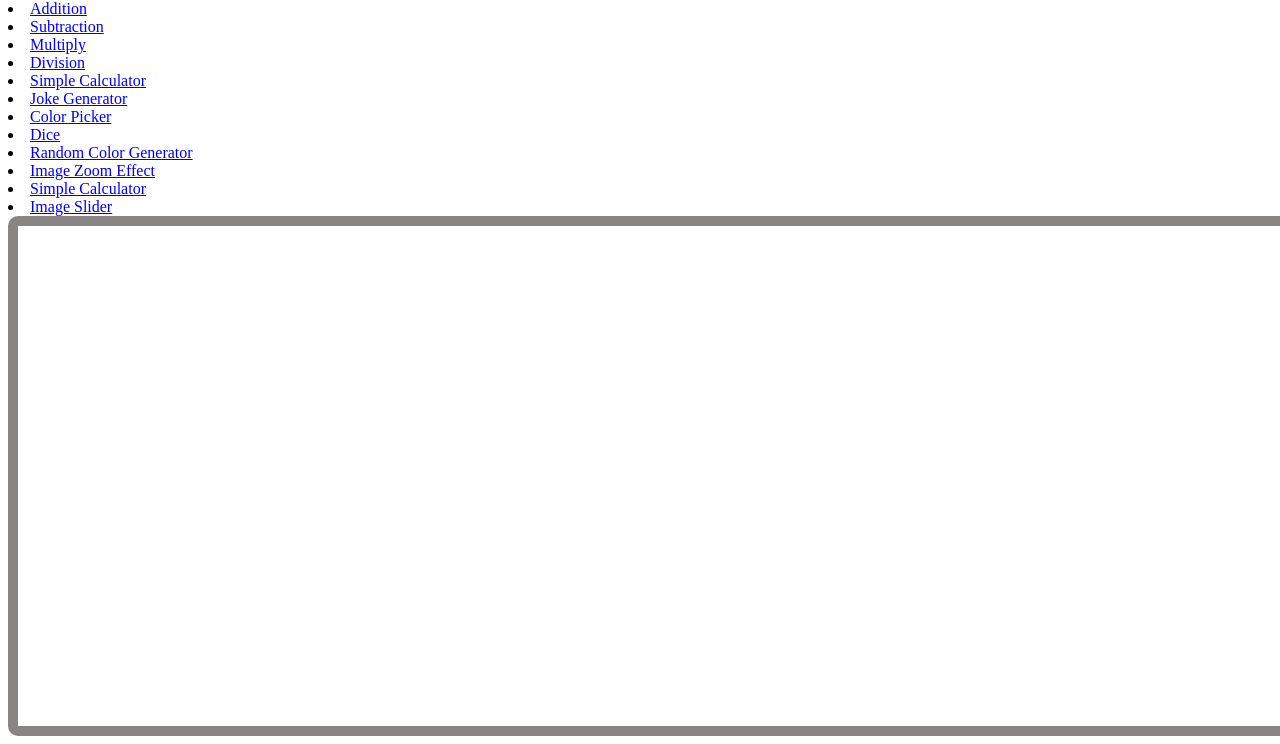
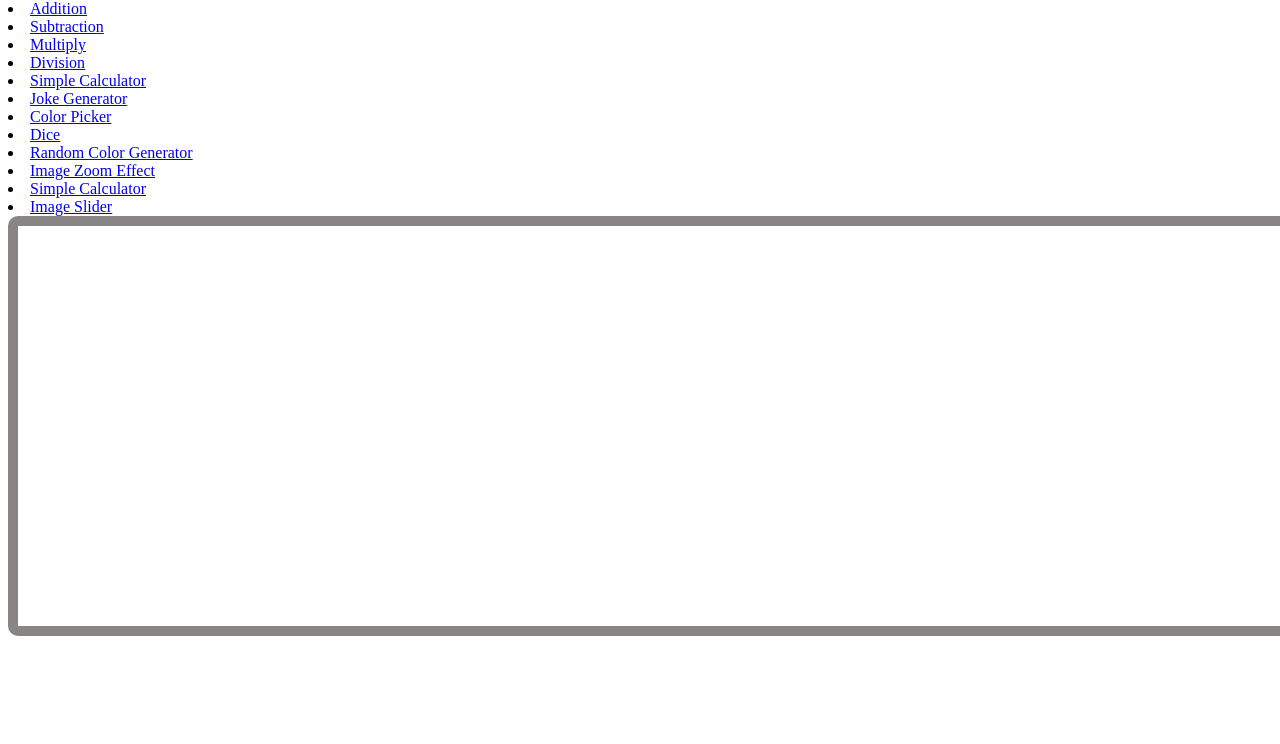
Before and after one commit to GANDHIMATHY26/JavaScript, a plain HTML site: page index.html in a window 1280 px wide. Shown: the part 66-810 px from the top of the page. Drawn offline with Linux system fonts and the light colour scheme.

Commit message:
Update index.html

```diff
--- a/index.html
+++ b/index.html
@@ -20,7 +20,7 @@
         <li><a href="imageslider.html" target="outputFrame">Image Slider</a></li>
         <iframe
         name="outputFrame"
-        style="width:100%; height:500px; border:10px  solid rgb(138, 133, 133); border-radius: 10px;">
+        style="width:100%; height:400px; border:10px  solid rgb(138, 133, 133); border-radius: 10px;">
     </iframe>
     </body>
 </html>
```
